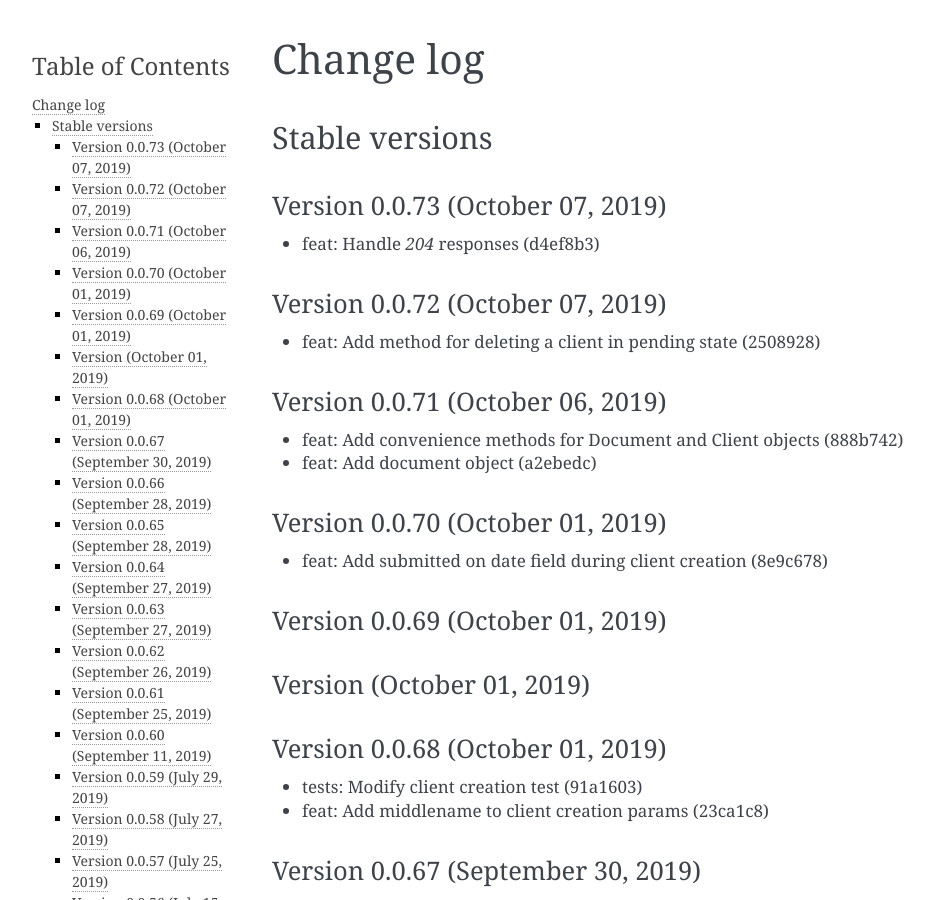
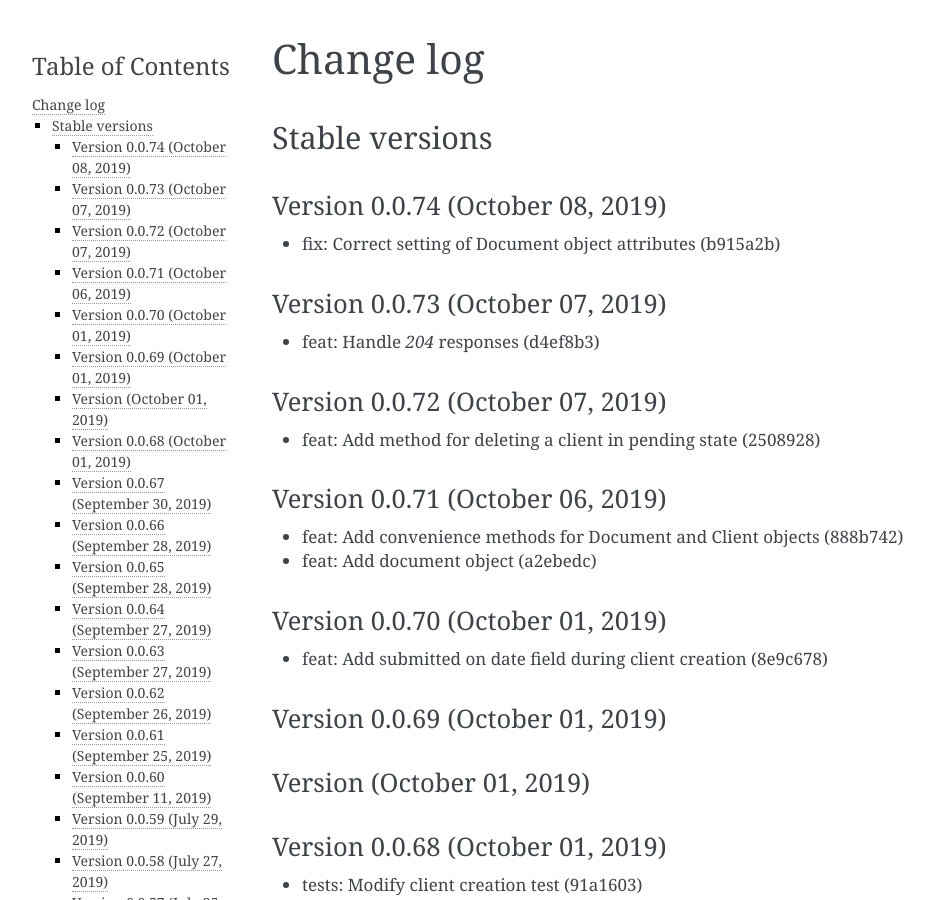
Before and after one commit to mobidevke/PyFineract, a Sphinx documentation site: the page built from docs/changes.rst, in a window 1280 px wide and 900 px high. Shown: the whole window, without its empty margins (148-1082 px from the left). Built offline with Sphinx 7.4.7, drawn with Linux system fonts in a browser that asks for light colours; formulas are drawn with MathJax 3.

Commit message:
Publish version 0.0.74

```diff
--- a/docs/changes.rst
+++ b/docs/changes.rst
@@ -3,6 +3,11 @@ Change log
 
 Stable versions
 ~~~~~~~~~~~~~~~
+
+Version 0.0.74 (October 08, 2019)
+-------------------------------------
+
+* fix: Correct setting of Document object attributes (b915a2b)
 
 Version 0.0.73 (October 07, 2019)
 -------------------------------------
--- a/setup.py
+++ b/setup.py
@@ -2,7 +2,7 @@ import textwrap
 
 import setuptools
 
-version = "0.0.73"
+version = "0.0.74"
 
 if __name__ == '__main__':
     setuptools.setup(
```
